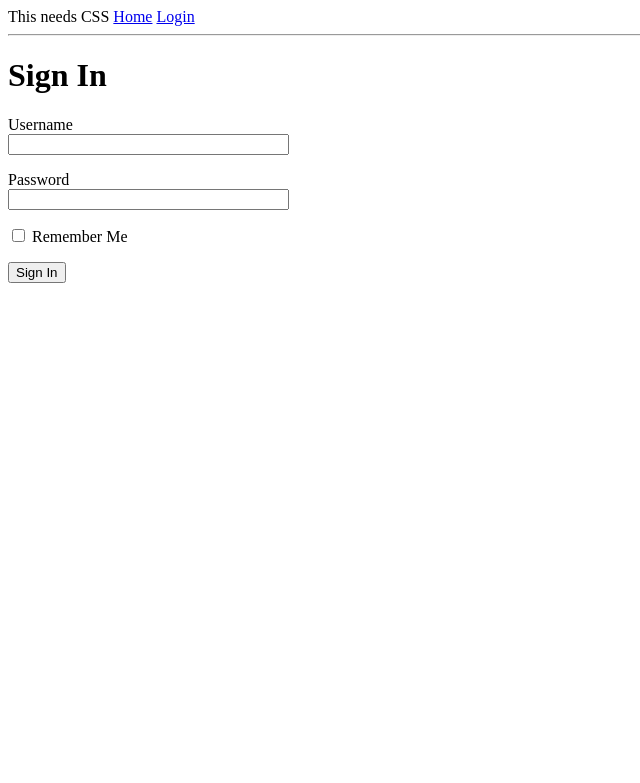
After one commit to drfu/affinity, a Flask app: page /login in a window 1280 px wide. The commit adds this page. Shown: the top 783 px of the page, without its empty margins (0-640 px from the left). Run offline with Flask 2, Linux system fonts and the light colour scheme.

Commit message:
making a form

```diff
--- a/app/__init__.py
+++ b/app/__init__.py
@@ -1,5 +1,8 @@
+
 from flask import Flask
+from config import Config
 
 app = Flask(__name__)
+app.config.from_object(Config)
 
 from app import routes
--- /dev/null
+++ b/app/forms.py
@@ -0,0 +1,10 @@
+from flask_wtf import FlaskForm
+from wtforms import StringField, PasswordField, BooleanField, SubmitField
+from wtforms.validators import DataRequired
+
+
+class LoginForm(FlaskForm):
+    username = StringField('Username', validators=[DataRequired()])
+    password = PasswordField('Password', validators=[DataRequired()])
+    remember_me = BooleanField('Remember Me')
+    submit = SubmitField('Sign In')
--- a/app/routes.py
+++ b/app/routes.py
@@ -1,5 +1,7 @@
-from flask import render_template
+from flask import render_template, flash, redirect, url_for
 from app import app
+from app.forms import LoginForm
+
 
 @app.route('/')
 @app.route('/index')
@@ -8,11 +10,21 @@ def index():
     posts = [
         {
             'author': {'username': 'drfu'},
-            'body': 'Finch'
+            'body': 'swift'
         },
         {
-            'author': {'username': 'Momos'},
-            'body': 'Example of a loop w/ flask and jinja2'
+            'author': {'username': 'finch'},
+            'body': 'wren'
         }
     ]
     return render_template('index.html', title='Home', user=user, posts=posts)
+
+
+@app.route('/login', methods=['GET', 'POST'])
+def login():
+    form = LoginForm()
+    if form.validate_on_submit():
+        flash('Login requested for user {}, remember_me={}'.format(
+            form.username.data, form.remember_me.data))
+        return redirect(url_for('index'))
+    return render_template('login.html',  title='Sign In', form=form)
--- /dev/null
+++ b/app/templates/base.html
@@ -0,0 +1,27 @@
+<html>
+    <head>
+        {% if title %}
+        <title>{{ title }} - Timbers</title>
+        {% else %}
+        <title>Welcome to Timbers</title>
+        {% endif %}
+    </head>
+    <body>
+        <div>
+            This needs CSS
+            <a href="{{ url_for('index') }}">Home</a>
+            <a href="{{ url_for('login') }}">Login</a>
+        </div>
+        <hr>
+        {% with messages = get_flashed_messages() %}
+        {% if messages %}
+        <ul>
+            {% for message in messages %}
+            <li>{{ message }}</li>
+            {% endfor %}
+        </ul>
+        {% endif %}
+        {% endwith %}
+        {% block content %}{% endblock %}
+    </body>
+</html>
--- /dev/null
+++ b/app/templates/login.html
@@ -0,0 +1,24 @@
+{% extends "base.html" %}
+
+{% block content %}
+    <h1>Sign In</h1>
+    <form action="" method="post">
+        {{ form.hidden_tag() }}
+        <p>
+            {{ form.username.label }}<br>
+            {{ form.username(size=32) }}<br>
+            {% for error in form.username.errors %}
+            <span style="color: red;">[{{ error }}]</span>
+            {% endfor %}
+        </p>
+        <p>
+            {{ form.password.label }}<br>
+            {{ form.password(size=32) }}<br>
+            {% for error in form.password.errors %}
+            <span style="color: red;">[{{ error }}]</span>
+            {% endfor %}
+        </p>
+        <p>{{ form.remember_me() }} {{ form.remember_me.label }}</p>
+        <p>{{ form.submit() }}</p>
+    </form>
+{% endblock %}
```
Also changed, not shown: app/templates/index.html (+8 -15 lines), README.md.
